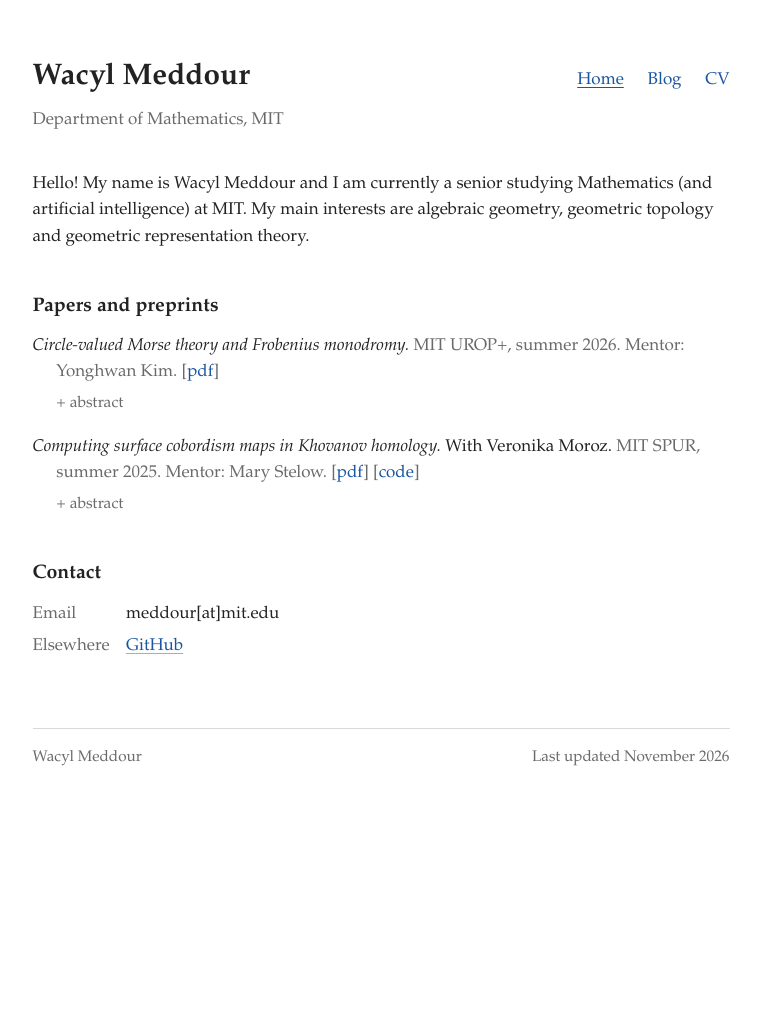
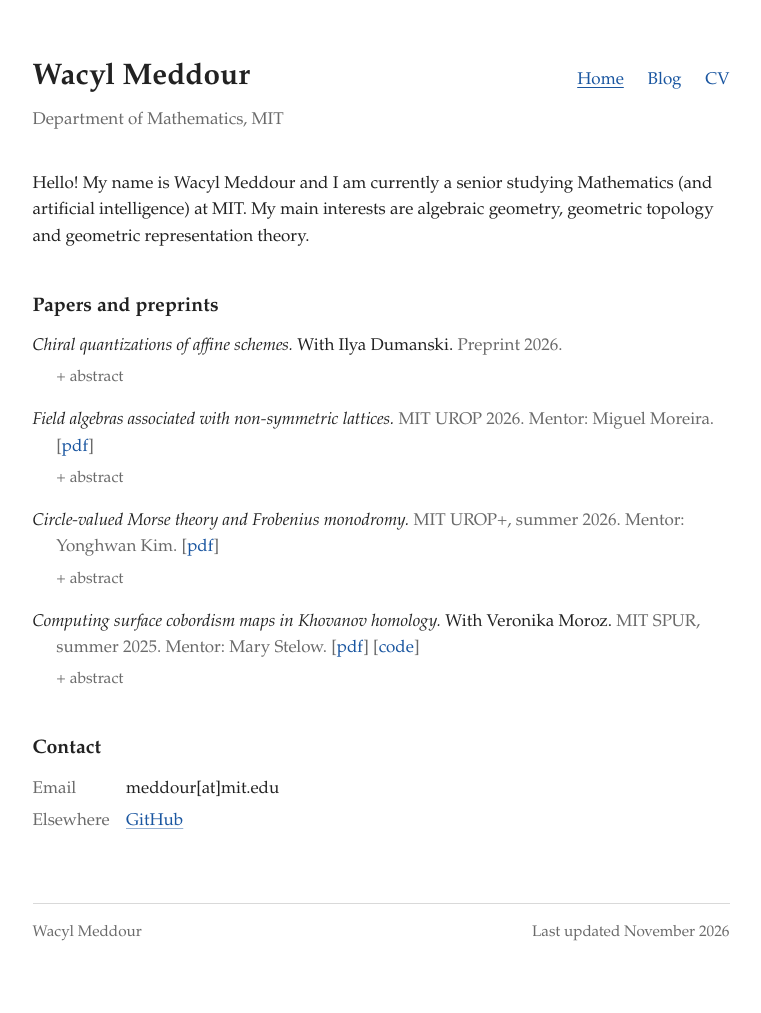
Before and after one commit to Wacyl/Wacyl.github.io, a Jekyll site: the page built from index.html, in a window 1280 px wide. Shown: the whole page, without its empty margins (259-1020 px from the left). Built offline with Jekyll 4.4.1, drawn with Linux system fonts in a browser that asks for light colours; before the commit the page ends 900 px from its top, so only the background shows below that; part of the change alters nothing that is shown.

Commit message:
Update papers.yml with new research papers
Added new papers with titles, statuses, and abstracts to the YAML file.

```diff
--- a/_data/papers.yml
+++ b/_data/papers.yml
@@ -12,6 +12,33 @@
 #
 # Markdown and math ($$ ... $$) are allowed in every text field.
 # Values containing ": " must be quoted.
+
+- title: Chiral quantizations of affine schemes.
+  coauthors: Ilya Dumanski
+  status: 'Preprint 2026.'
+  abstract: >
+    Deformation quantizations have been used in the literature as a way
+    of studying Poisson algebras and Poisson varieties, with a chiral analogue seeing
+    recent developments. In this short paper, we show that sheafy chiral quantizations
+    of an affine scheme correspond to chiral quantizations of its global sections.
+
+
+- title: Field algebras associated with non-symmetric lattices.
+  status: 'MIT UROP 2026. Mentor: Miguel Moreira.'
+  pdf: https://arxiv.org/pdf/2611.18762
+  abstract: >
+    Field algebras, introduced by Bakalov and Kac, generalize vertex
+    algebras by replacing locality with a weaker associativity-type axiom. We develop
+    the structure theory of field algebras with a view toward geometric examples in
+    which a natural bilinear form fails to be symmetric. We prove a reconstruction
+    theorem for field algebras, producing a field algebra structure from a generating
+    family of fields. We associate to every finite-rank lattice $$L$$ equipped with an
+    arbitrary bilinear form a canonical field algebra $$V_L$$, generalizing the Heisenberg
+    and lattice vertex algebras. We then study potential definitions of commutants
+    in this setting and analyze when they are realized as subfield algebras. Finally,
+    we realize these constructions geometrically by looking at the homology of the
+    moduli stack of complexes of quiver representations, extending previous results
+    from Dominic Joyce.
 
 - title: Circle-valued Morse theory and Frobenius monodromy.
   status: 'MIT UROP+, summer 2026. Mentor: Yonghwan Kim.'
```
